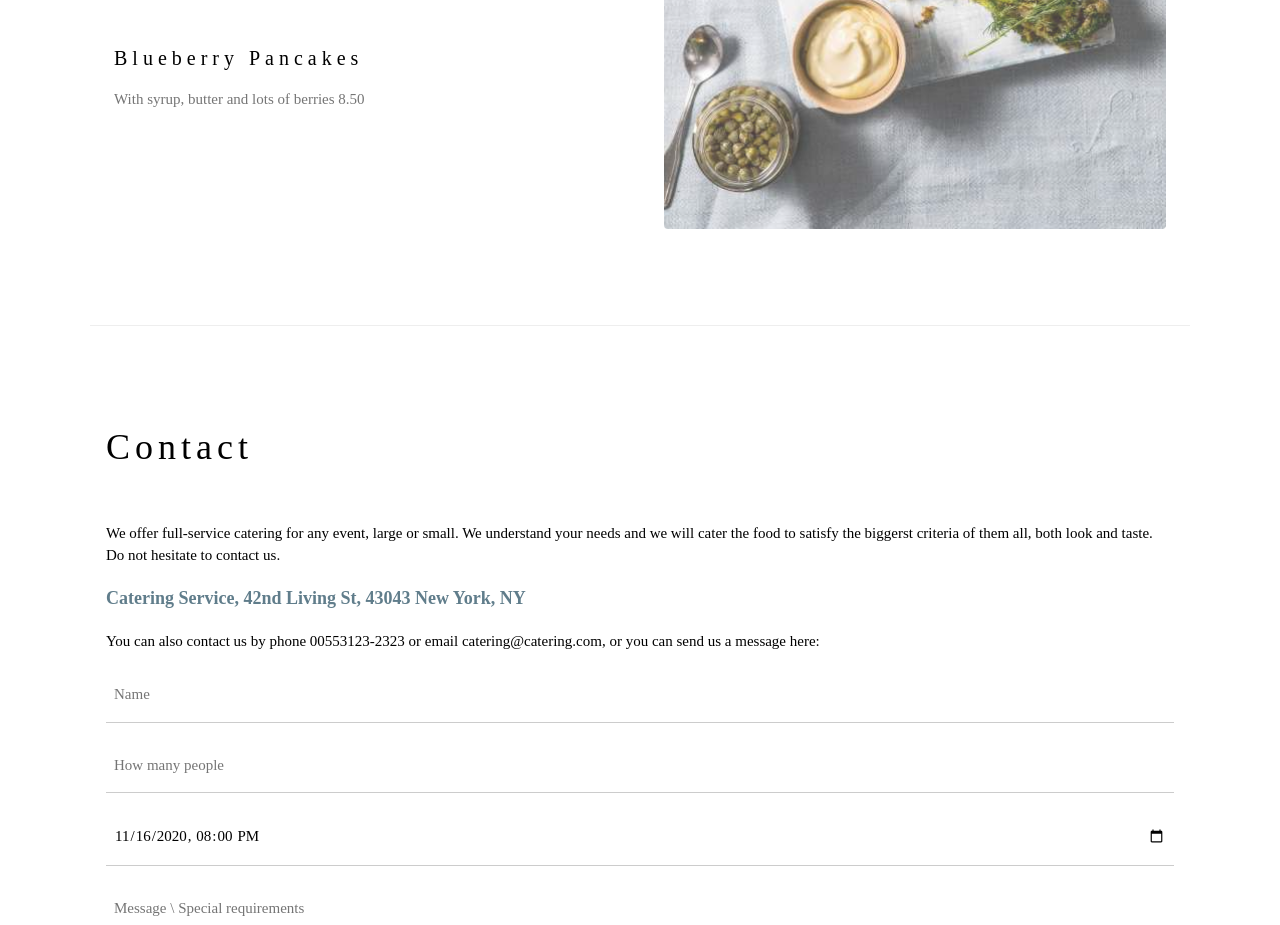
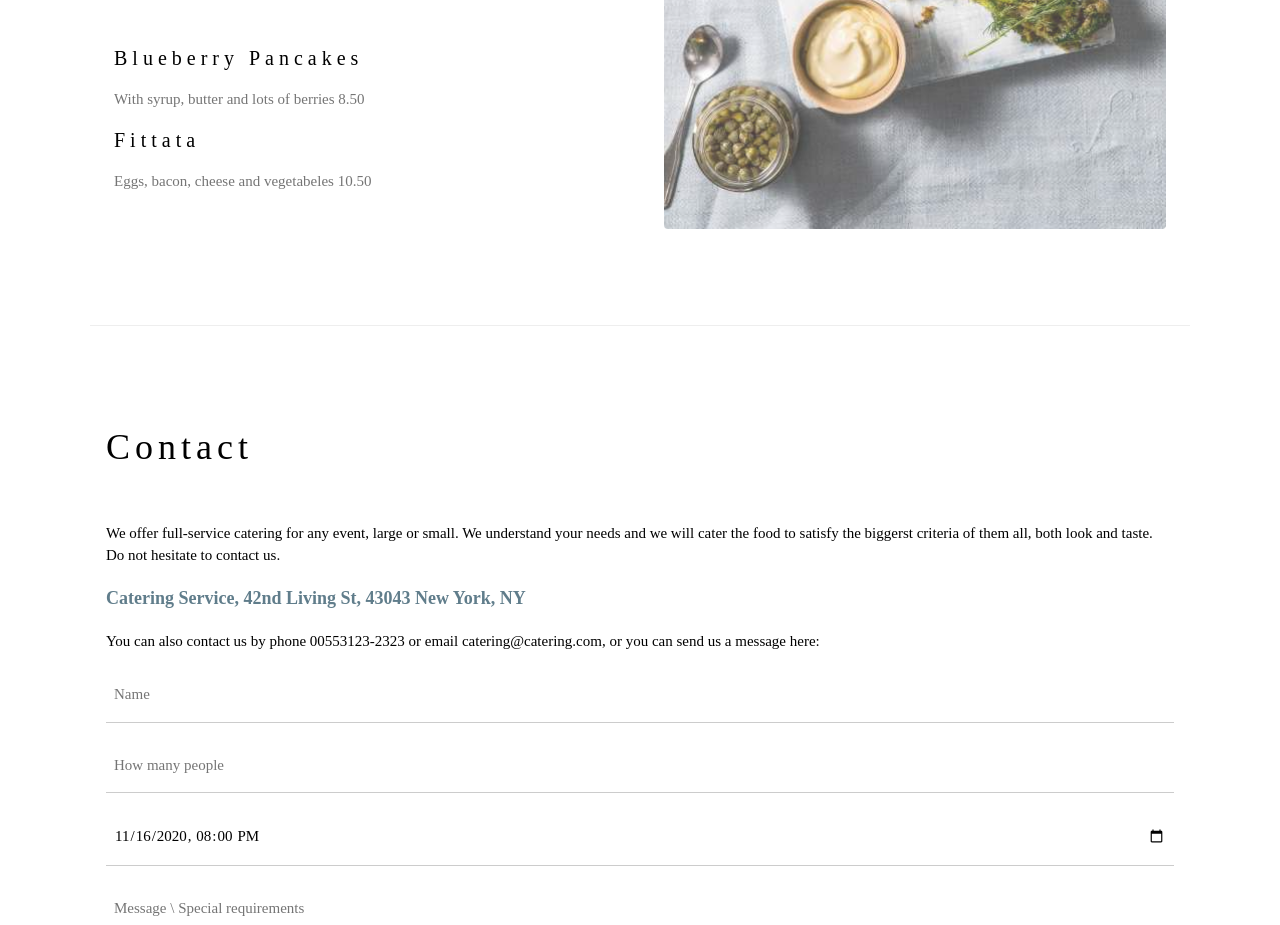
Before and after one commit to simaochazin/mywebsite, a plain HTML site: page index.html in a window 1280 px wide. Shown: the part 2060-2985 px from the top of the page. Drawn offline with nearby package versions, Linux system fonts and the light colour scheme.

Commit message:
Adicionado o item Frittata ao Menu

```diff
--- a/index.html
+++ b/index.html
@@ -74,6 +74,9 @@ h1, h2, h3, h4, h5, h6 {
 
       <h4>Blueberry Pancakes</h4>
       <p class="w3-text-grey">With syrup, butter and lots of berries 8.50</p>
+
+        <h4>Fittata</h4>
+      <p class="w3-text-grey">Eggs, bacon, cheese and vegetabeles 10.50 </p>
     </div>
 
     <div class="w3-col l6 w3-padding-large">
```
